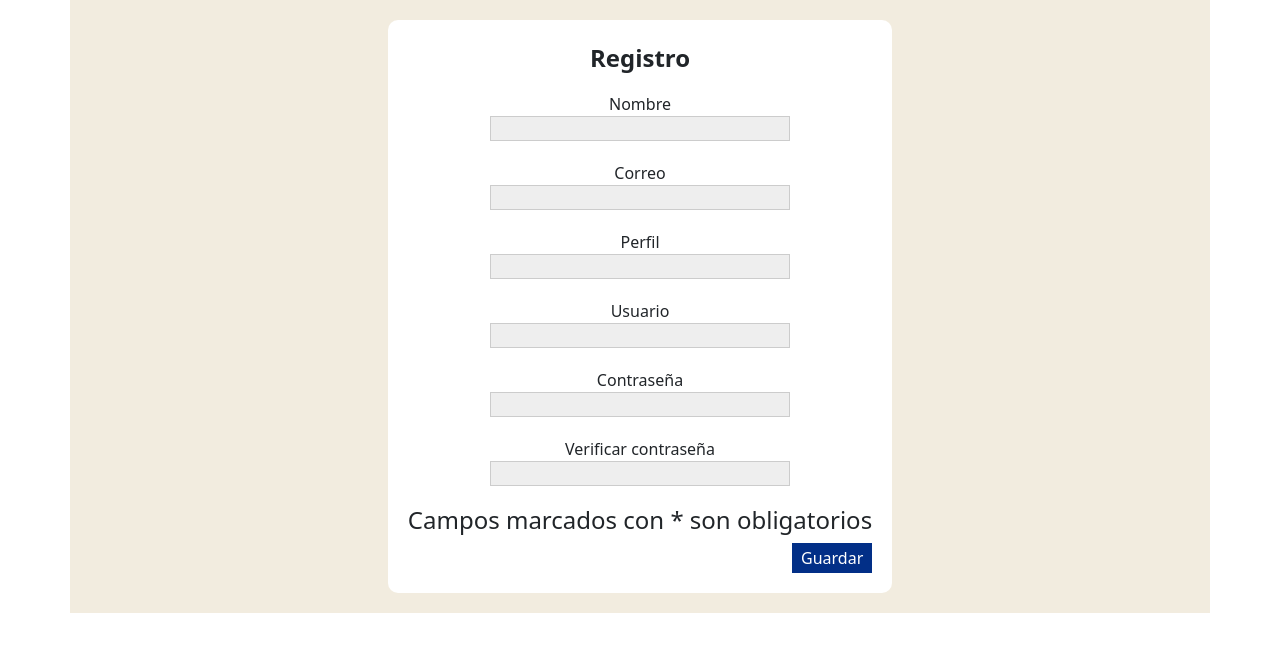
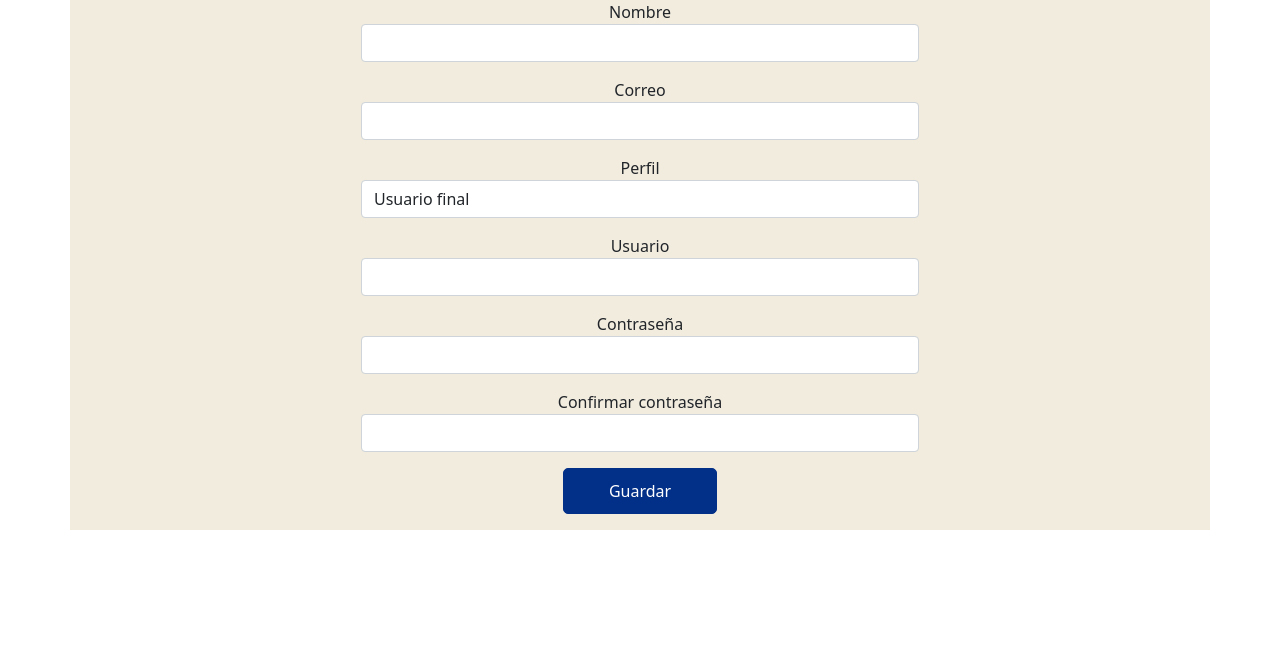
Before and after one commit to reymarmendoza/MINTIC_7, a Flask app: page /registro in a window 1280 px wide. Shown: the part 62-714 px from the top of the page. Run offline with Flask 2, Linux system fonts and the light colour scheme.

Commit message:
Ultimos detalles

```diff
--- a/main.py
+++ b/main.py
@@ -1,10 +1,11 @@
-from flask import Flask, render_template
+from flask import Flask, render_template, request, redirect
 import os
 
 app = Flask(__name__)
 # algunos navegadores agregan un / por defecto al final de la url, lo que hace fallar la ruta en flask, con esta flag se evita ese comportamiento
 app.url_map.strict_slashes = False
-app.config['SECRET_KEY'] = os.getenv("SECRET_KEY")
+
+data = []
 
 @app.route('/')
 @app.route('/index')
@@ -15,9 +16,53 @@ def index():
 def acceso():
 	return render_template('acceso.html')
 
-@app.route('/registro', methods=['GET', 'POST'])
+@app.route('/accesoHandler', methods=['GET', 'POST'])
+def accesoHandler():
+	if request.method == 'POST':
+		print("test")
+		user = request.form['fieldUsuario']
+		pwd = request.form['fieldPassword']
+
+		if user == os.getenv("USER") and pwd == os.getenv("USER") :
+			print("Login correcto")
+		else :
+			print("Login fallido")
+
+	return redirect('acceso')
+
+@app.route('/registro')
 def registro():
 	return render_template('registro.html')
+
+@app.route('/registroHandler', methods=['POST'])
+def registroHandler():
+	if request.method == 'POST':
+		# result = request.form # obtener todo el formulario
+		fname = request.form['fname']
+		email = request.form['email']
+		profile = request.form['profile']
+		user = request.form['user']
+		password = request.form['password']
+		confirmPwd = request.form['confirmPwd']
+
+		if password == confirmPwd and len(password) >= 6:
+			userForm = [fname, email, profile, user, password]
+
+			valid = True
+			for field in userForm :
+				if field == '' :
+					valid = False
+
+			if valid :
+				data.append(userForm)
+
+		else :
+			print("Contrasena no coincide")
+
+		for i in data :
+			print(i)
+
+	return redirect('registro')
 
 @app.route('/recuperar', methods=['GET', 'POST'])
 def recuperar():
--- a/templates/registro.html
+++ b/templates/registro.html
@@ -12,34 +12,36 @@
 
 {% block body %}
   <div class="container">
-    <form method="POST">
-      <div class="box">
-        <p class="title">Registro</p>
-        <div class="form">
+    <form class="col-6" action="{{ url_for('registroHandler') }}" method="POST">
+      <div class="form-group mb-3">
         <label for="fname">Nombre</label>
-          <input class="input" id=”fname” name="fname" type=”text class="cool" />
-
+        <input type="text" class="form-control" id="fname" name="fname">
+      </div>
+      <div class="form-group mb-3">
         <label for="email">Correo</label>
-          <input class="input" id="email" name="email" type=text class="cool" />
-
-          <label for="lperfil">Perfil</label>
-          <input class="input" id="lperfil" type=text/>
-
+        <input type="email" class="form-control" id="email" name="email">
+      </div>
+      <div class="form-group mb-3">
+        <label for="profile">Perfil</label>
+        <select class="form-control" id="profile" name="profile">
+          <option>Usuario final</option>
+          <option>Administrador</option>
+        </select>
+      </div>
+      <div class="form-group mb-3">
         <label for="user">Usuario</label>
-          <input class="input" id="user" type=text/>
-
-          <label for="pasword">Contraseña</label>
-          <input class="input" id="pasword" type=text/>
-
-          <label for="pword">Verificar contraseña</label>
-          <input class="input" id="pword" type=text/>
+        <input type="text" class="form-control" id="user" name="user">
       </div>
-        <div>
-          <h4>Campos marcados con * son obligatorios</h4>
+      <div class="form-group mb-3">
+        <label for="password">Contraseña</label>
+        <input type="password" class="form-control" id="password" name="password">
       </div>
-        <div class="btn-container">
-          <a class="btn-look" href="#">Guardar</a>
+      <div class="form-group mb-3">
+        <label for="confirmPwd">Confirmar contraseña</label>
+        <input type="password" class="form-control" id="confirmPwd" name="confirmPwd">
       </div>
+      <div class="mb-3">
+        <button type="submit" class="btn btn-primary">Guardar</button>
       </div>
     </form>
   </div>
```
Also changed, not shown: templates/acceso.html (+5 -5 lines), 1 other file. Lines whose indentation alone changed are shown as unchanged.
